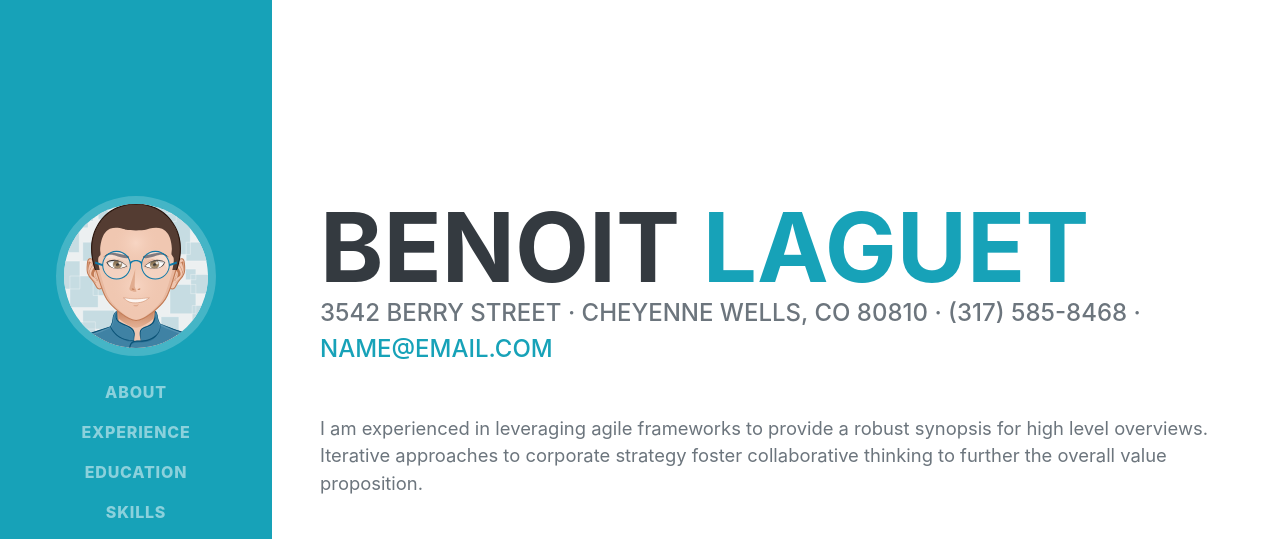
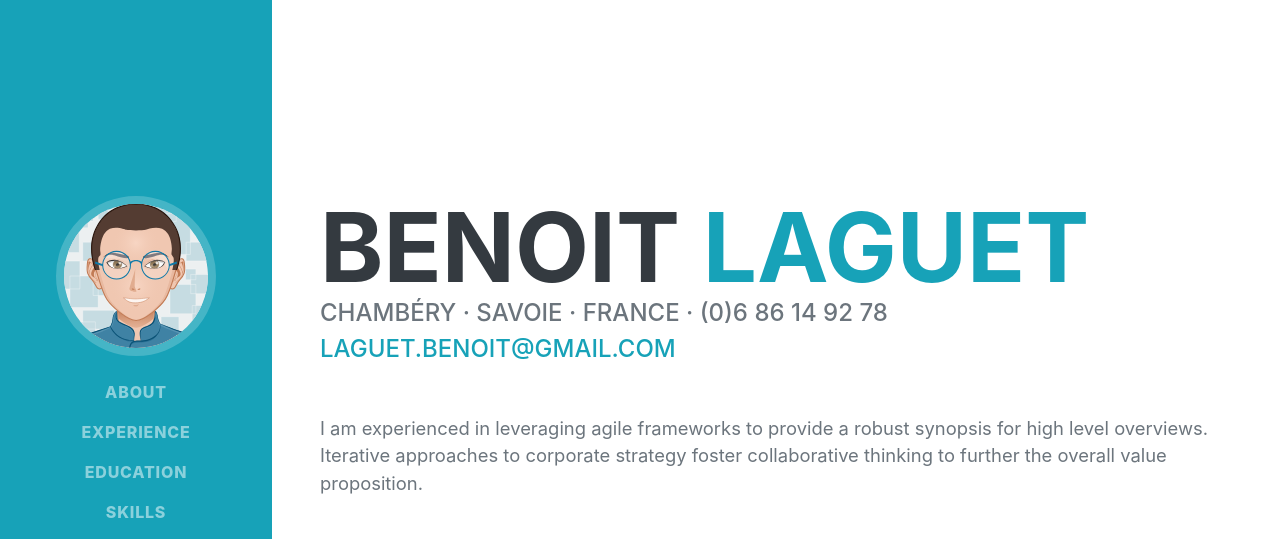
Before and after one commit to Benoit-LAGUET/my-resume, a plain HTML site: page index.html in a window 1280 px wide. Shown: the top 539 px of the page. Drawn offline with nearby package versions, Linux system fonts and the light colour scheme; a web font is replaced by a local one.

Commit message:
Contact update

```diff
--- a/index.html
+++ b/index.html
@@ -44,8 +44,8 @@
                         <span class="text-primary">Laguet</span>
                     </h1>
                     <div class="subheading mb-5">
-                        3542 Berry Street · Cheyenne Wells, CO 80810 · (317) 585-8468 ·
-                        <a href="mailto:name@email.com">name@email.com</a>
+                        Chambéry · Savoie · France · (0)6 86 14 92 78
+                        <a href="mailto:laguet.benoit@gmail.com">laguet.benoit@gmail.com</a>
                     </div>
                     <p class="lead mb-5">I am experienced in leveraging agile frameworks to provide a robust synopsis for high level overviews. Iterative approaches to corporate strategy foster collaborative thinking to further the overall value proposition.</p>
                     <div class="social-icons">
```
